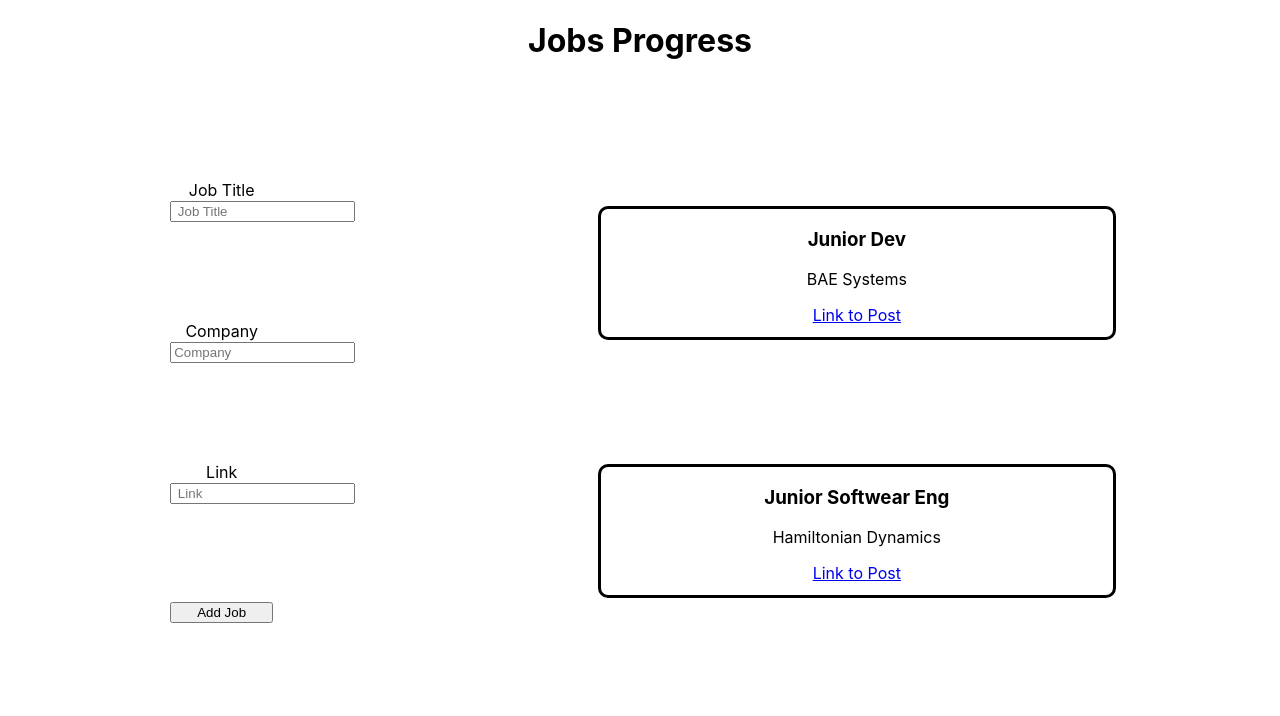
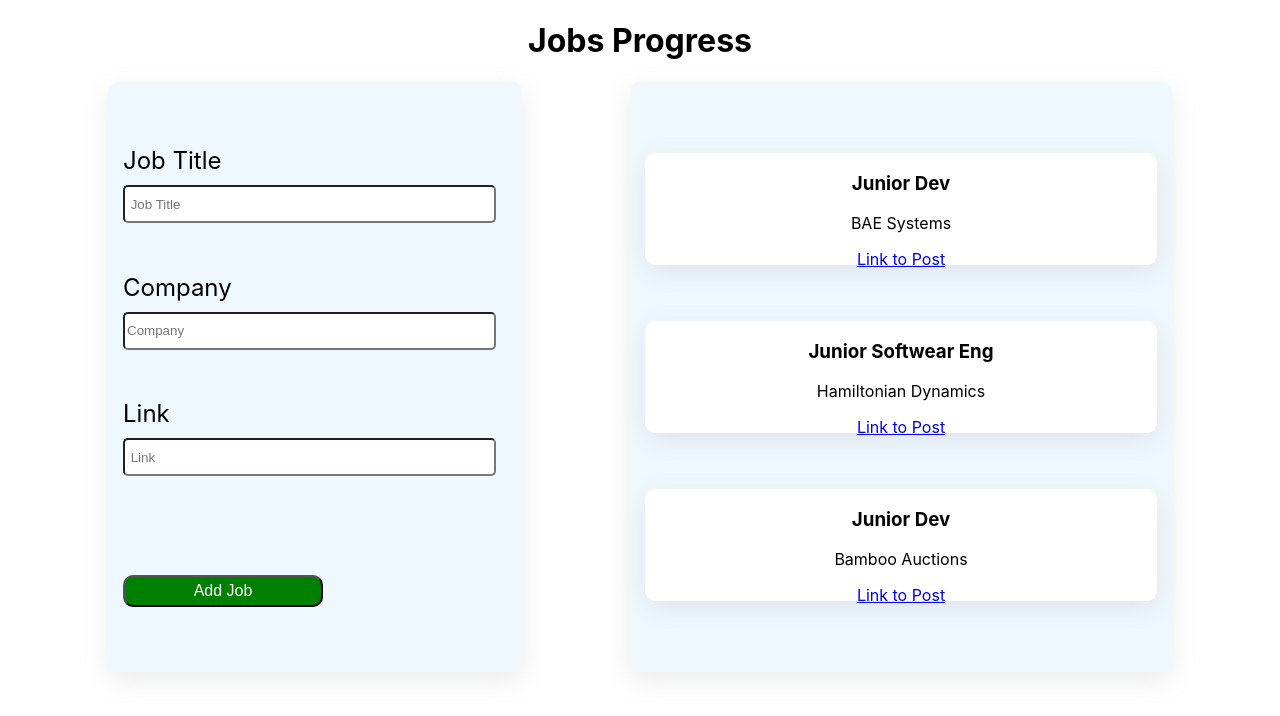
Before and after one commit to GLYNKNIGHT/Job-Tracking-App-Demo, a React (Create React App) app: page / in a window 1280 px wide. Shown: the top 716 px of the page. Built offline with nearby package versions, Linux system fonts and the light colour scheme; data requests are answered from the project's data file.

Commit message:
some styling

```diff
--- a/data/db.json
+++ b/data/db.json
@@ -1,13 +1,22 @@
 {
-    "jobs":[{
-        "jobTitle": "Junior Dev",
-        "company": "BAE Systems",
-        "link": "https://trello.com/c/1kldkvZT/1-bae-applied-intelligence-graduate-software-engineer-x15"
+  "jobs": [
+    {
+      "jobTitle": "Junior Dev",
+      "company": "BAE Systems",
+      "link": "https://trello.com/c/1kldkvZT/1-bae-applied-intelligence-graduate-software-engineer-x15",
+      "id": 1
     },
     {
-        "jobTitle": "Junior Softwear Eng",
-        "company": "Hamiltonian Dynamics",
-        "link": "https://trello.com/c/nQSJ1ke4/2-hamilton-dynamics-graduate-software-engineer-x2"
+      "jobTitle": "Junior Softwear Eng",
+      "company": "Hamiltonian Dynamics",
+      "link": "https://trello.com/c/nQSJ1ke4/2-hamilton-dynamics-graduate-software-engineer-x2",
+      "id": 2
+    },
+    {
+      "jobTitle": "Junior Dev",
+      "company": "Bamboo Auctions",
+      "link": "https://trello.com/c/ECe1NY5l/17-bamboo-auctions-junior-engineer-x1",
+      "id": 3
     }
-    ]
+  ]
 }
--- a/src/App.css
+++ b/src/App.css
@@ -1,33 +1,60 @@
 .App {
   text-align: center;
+
 }
 
 .main{
   display: flex;
   justify-content: space-evenly;
-  height:100vh;
+  height:80vh;
 }
 
 .add-job{
-  width:40%;
-  height:80%;
+  width:30vw;
+  height:70vh;
   display: flex;
   flex-direction: column;
   justify-content: space-evenly;
+  text-align: left;
+  font-size: 1.5rem;
+  background-color: aliceblue;
+  padding:15px;
+  border-radius: 10px;
+  box-shadow: rgba(149, 157, 165, 0.2) 0px 8px 24px;
 }
-
+.input{
+  height: 2rem;
+  width:95%;
+  margin-top:10px;
+  border-radius: 5px;
+}
+.btn {
+  width: 200px;
+  height: 2rem;
+  border-radius: 10px;
+  font-size: 1rem;
+  background-color: green;
+  color: white;
+}
+.btn-div{
+  text-align: right;
+}
 .jobs-list{
-  width:40%;
-  height:80%;
+  width:40vw;
+  height:70vh;
   display: flex;
   flex-direction: column;
   justify-content: space-evenly;
+   background-color: aliceblue;
+  padding:15px;
+  border-radius: 10px;
+  box-shadow: rgba(149, 157, 165, 0.2) 0px 8px 24px;
 }
 
 .job{
   width: 100%;
   height: 20%;
-  border-style: solid;
-  border-color: black;
-  border-radius: 10px;
+  background-color: white;
+   border-radius: 10px;
+  box-shadow: rgba(149, 157, 165, 0.2) 0px 8px 24px;
 }
--- a/src/Components/Input.js
+++ b/src/Components/Input.js
@@ -16,15 +16,19 @@ const handleSubmit = (e) =>{
     method: 'POST',
     headers:{'Content-Type': 'application/json'},
     body: JSON.stringify(job)
-   })
+   }).then(()=> console.log(job))
+
+
      }
 
 
     return<div >
-    <form className="add-job" onSubmit={handleSubmit}>
+    <form  onSubmit={handleSubmit}>
+    <div className="add-job">
         <div>
         <label>Job Title</label>
             <input
+                className="input"
                 type='text'
                 placeholder=' Job Title'
                 value={jobTitle}
@@ -33,6 +37,7 @@ const handleSubmit = (e) =>{
                 <div>
         <label>Company</label>
             <input
+                className="input"
                 type='text'
                 placeholder='Company'
                 value={company}
@@ -41,12 +46,16 @@ const handleSubmit = (e) =>{
                 <div>
         <label>Link</label>
             <input
+                className="input"
                 type='text'
                 placeholder=' Link'
                 value={link}
                 onChange={(e)=> setLink(e.target.value)}  />
                 </div>
-        <button>Add Job</button>
+                <div className="btn-div">
+                </div>
+        <button className="btn">Add Job</button>
+        </div>
         </form>
     </div>
 }
--- a/src/Components/List.js
+++ b/src/Components/List.js
@@ -3,7 +3,7 @@ import Job from './Job.js'
 const List = ({jobs}) => {
 
 return<div className='jobs-list'>
-   {jobs.map((job) => (<Job jobTitle={job.jobTitle} company={job.company} link={job.link} />))}
+   {jobs.map((job) => (<Job key={job.id} jobTitle={job.jobTitle} company={job.company} link={job.link} />))}
 </div>
 
 }
```
